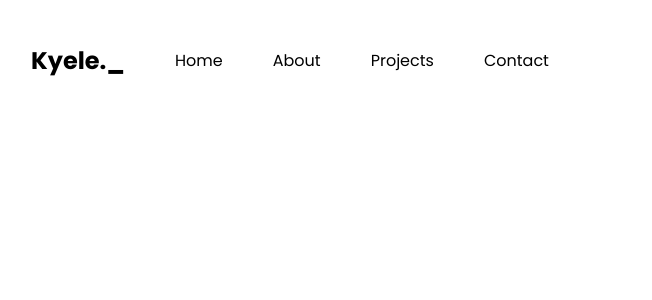
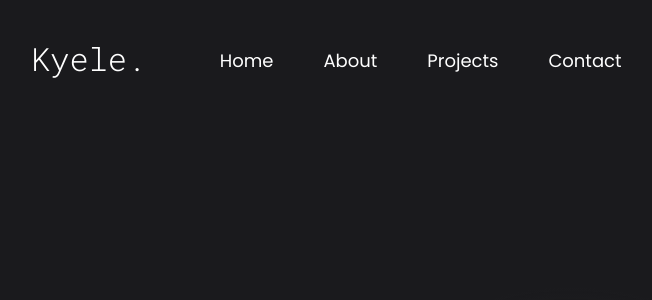
Before and after one commit to kyelebeniga/kyelebeniga.github.io, a React (Create React App) app: page / in a window 1280 px wide. Shown: the top 300 px of the page, without its empty margins (69-721 px from the left). Built offline with nearby package versions, Linux system fonts and the light colour scheme.

Commit message:
Added animation to blinker and changed background of mobile navbar

```diff
--- a/src/styles/App.css
+++ b/src/styles/App.css
@@ -1,5 +1,9 @@
 @import url('https://fonts.googleapis.com/css2?family=Poppins:wght@400;500;600;700&family=Roboto:ital,wght@0,100;0,300;0,400;0,500;0,700;1,300&display=swap');
 @import url('https://fonts.googleapis.com/css2?family=Roboto+Mono:wght@300&display=swap');
+
+:root{
+    --background: #1A1A1D;
+}
 
 *{
     margin: 0;
@@ -7,3 +11,11 @@
     box-sizing: border-box;
     font-family: "Poppins", "sans-serif";
 }
+
+body{
+    background-color: var(--background);
+    background-image:radial-gradient(rgba(38, 38, 38, 0.4) 5%, transparent 20%);
+    background-position:0% 0%;
+    background-attachment:fixed;
+    background-size:20vmin 20vmin
+}
--- a/src/styles/Navbar.css
+++ b/src/styles/Navbar.css
@@ -1,3 +1,9 @@
+@keyframes blinker {
+    50% {
+      opacity: 0;
+    }
+  }
+
 a{
     color: inherit;
     text-decoration: none;
@@ -11,11 +17,21 @@ nav{
     width: 100%;
     transition: 0.4s;
     padding-left: 50px;
+    color: white;
 }
 nav.sticky{
     padding: 0;
-    height: 50px;
+    height: 70px;
     background: rgba(14, 13, 13, 0.212);
+}
+.logo h1{
+    font-family: "Roboto mono";
+    font-size: 32px;
+    font-weight: 300;
+}
+.logo span{
+    color: rgb(125, 235, 229);
+    animation: blinker 1.5s step-start infinite;
 }
 .links, ul{
     width: 100%;
@@ -26,6 +42,7 @@ nav.sticky{
 }
 ul{
     gap: 50px;
+    font-size: 18px;
 }
 .toggleButton{
     display: none;
@@ -48,6 +65,7 @@ ul{
     width: 40%;
     height: 100%;
     padding-right: 0;
+    background-color: rgb(48, 48, 48);
 }
 #open ul{
     padding-top: 30px;
@@ -69,6 +87,7 @@ ul{
         width: 70px;
         background: none;
         border: none;
+        color: white;
     }
     .links{
         padding-top: 20px;
```
